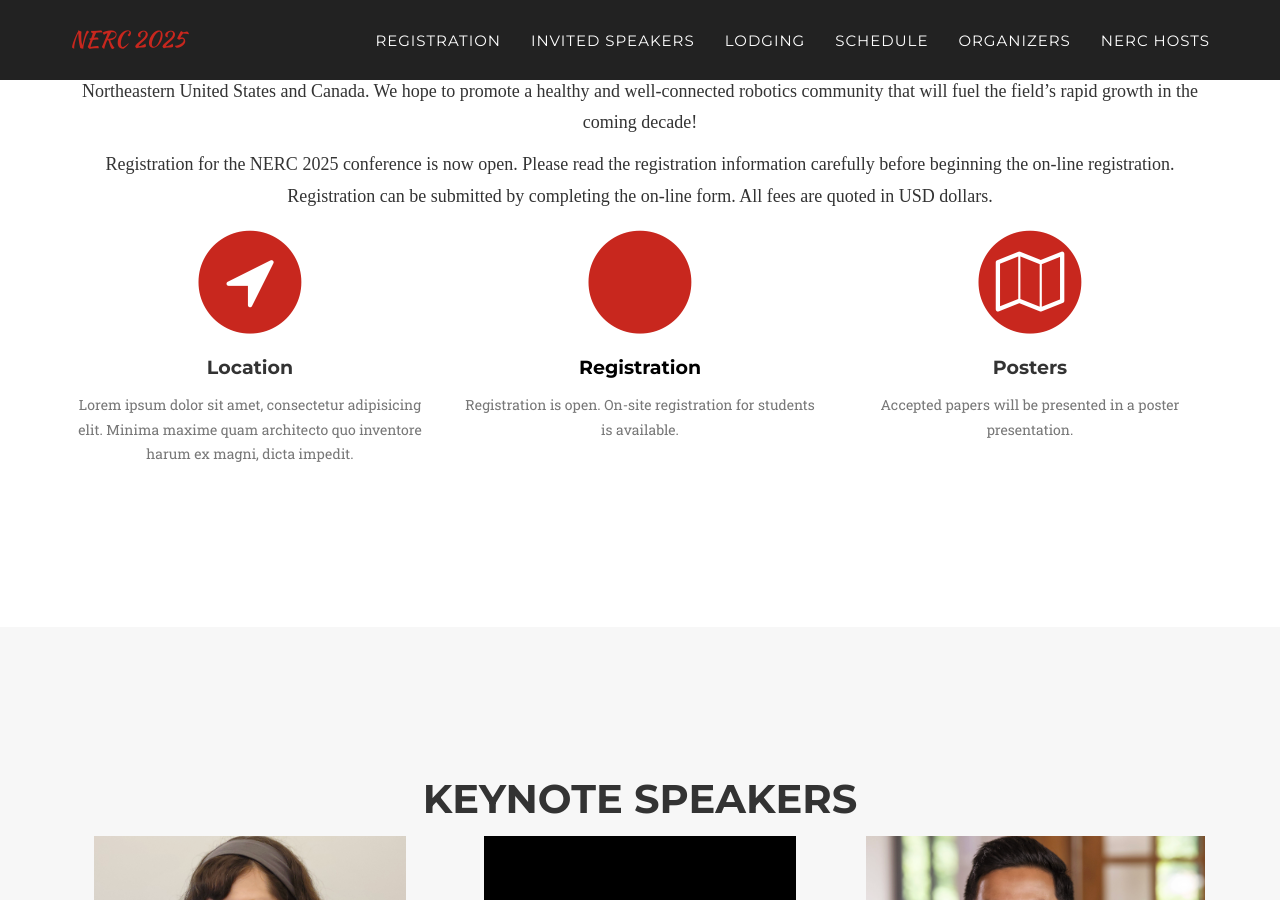
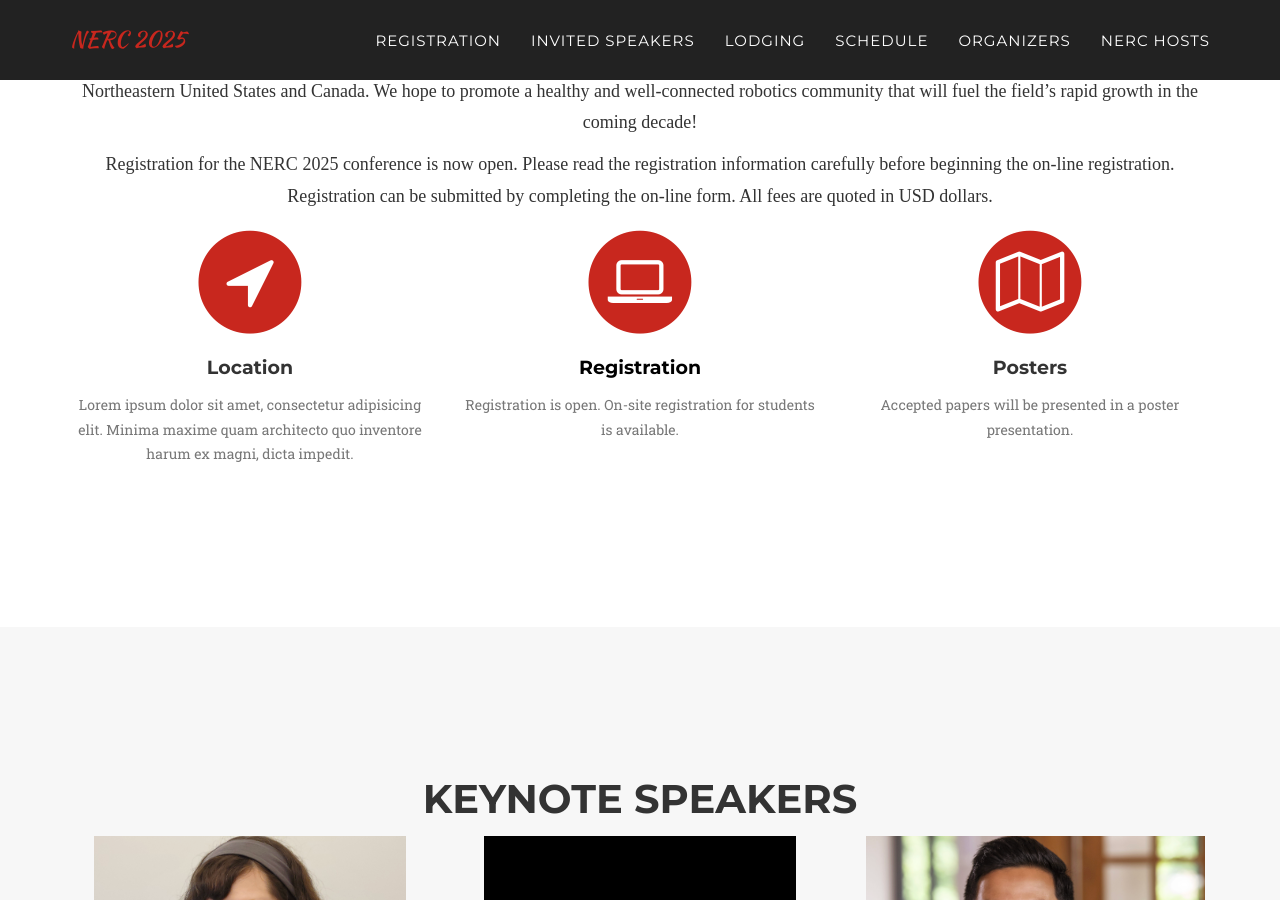
Before and after one commit to Cornell-Tech-AIRLab/cornell2025.nerc.io, a Jekyll site: the page built from index.html, in a window 1280 px wide and 900 px high, scrolled down 930 px. Built offline with Jekyll 4.4.1, drawn with Linux system fonts in a browser that asks for light colours; some web fonts are replaced.

Commit message:
revent reg icon

```diff
--- a/_includes/registration.html
+++ b/_includes/registration.html
@@ -24,8 +24,8 @@
       <div class="col-md-4">
         <span class="fa-stack fa-4x">
           <i class="fa fa-circle fa-stack-2x text-primary"></i>
-          <!-- <i class="fa fa-laptop fa-stack-1x fa-inverse"></i> -->
-          <i class="fa fa-id-card-o fa-stack-2x fa-inverse"></i>
+          <!-- <i class="fa fa-id-card-o fa-stack-1x fa-inverse"></i> -->
+          <i class="fa fa-laptop fa-stack-1x fa-inverse"></i>
         </span>
         <h4 style="color:black;" class="registration-heading"><a style="color:black;" href="https://events.ces.scl.cornell.edu/NERC">Registration</a></h4>
         <p class="text-muted">Registration is open. On-site registration for students is available.</p>
```
